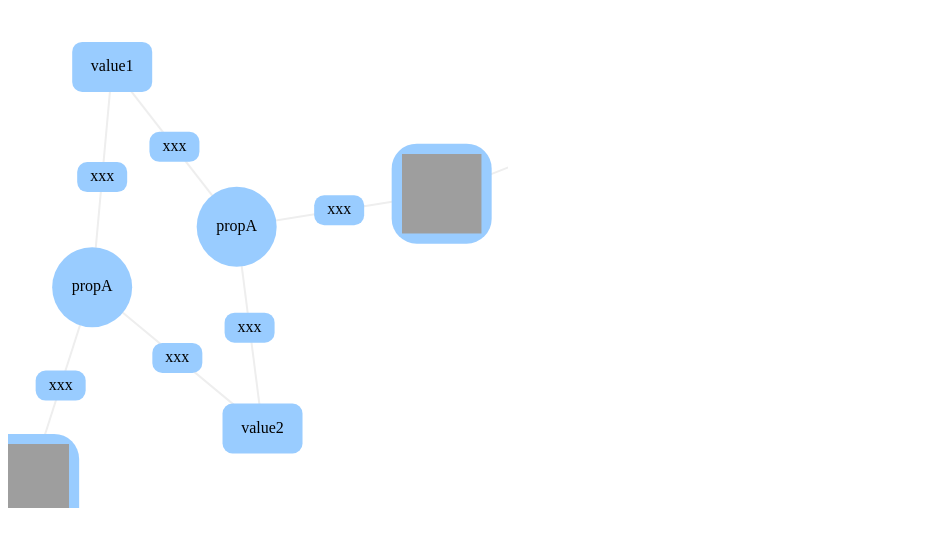
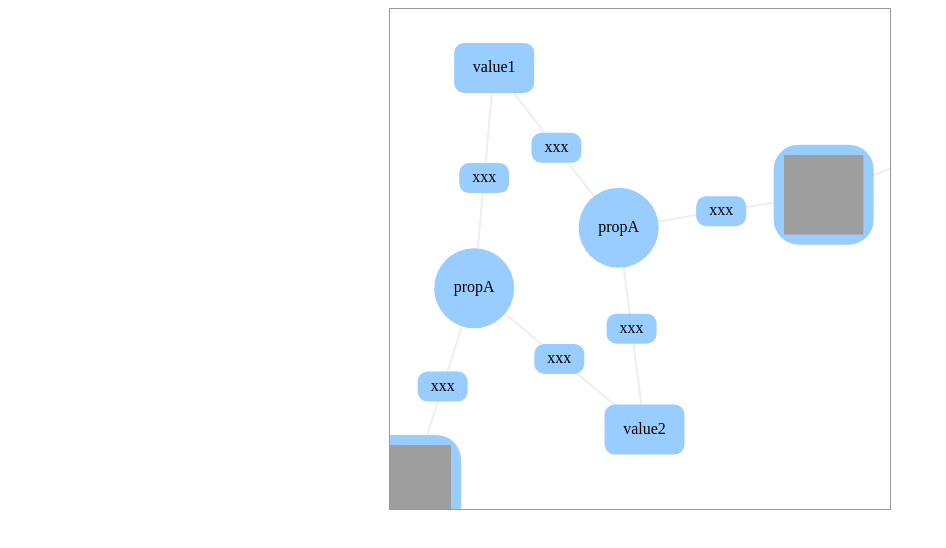
Before and after one commit to Duncanxyz/d3-relation-graph, a website: page demo/basic.html in a window 1280 px wide. Shown: the whole page, without its empty margins (0-946 px from the left). Drawn offline with nearby package versions, Linux system fonts and the light colour scheme; grey boxes are pictures that could not be loaded.

Commit message:
update description

```diff
--- a/demo/basic.html
+++ b/demo/basic.html
@@ -6,7 +6,7 @@
     <body>
         <div
             id="app"
-            style="width: 500px;height:500px;background-color:#fff;"
+            style="width: 500px;height:500px;background-color:#fff;margin: 0 auto;border: 1px solid #999999"
         ></div>
         <script src="../dist/js/d3-relation-graph.min.js"></script>
         <script>
```
Also changed, not shown: README.md, demo/show.gif (added).
